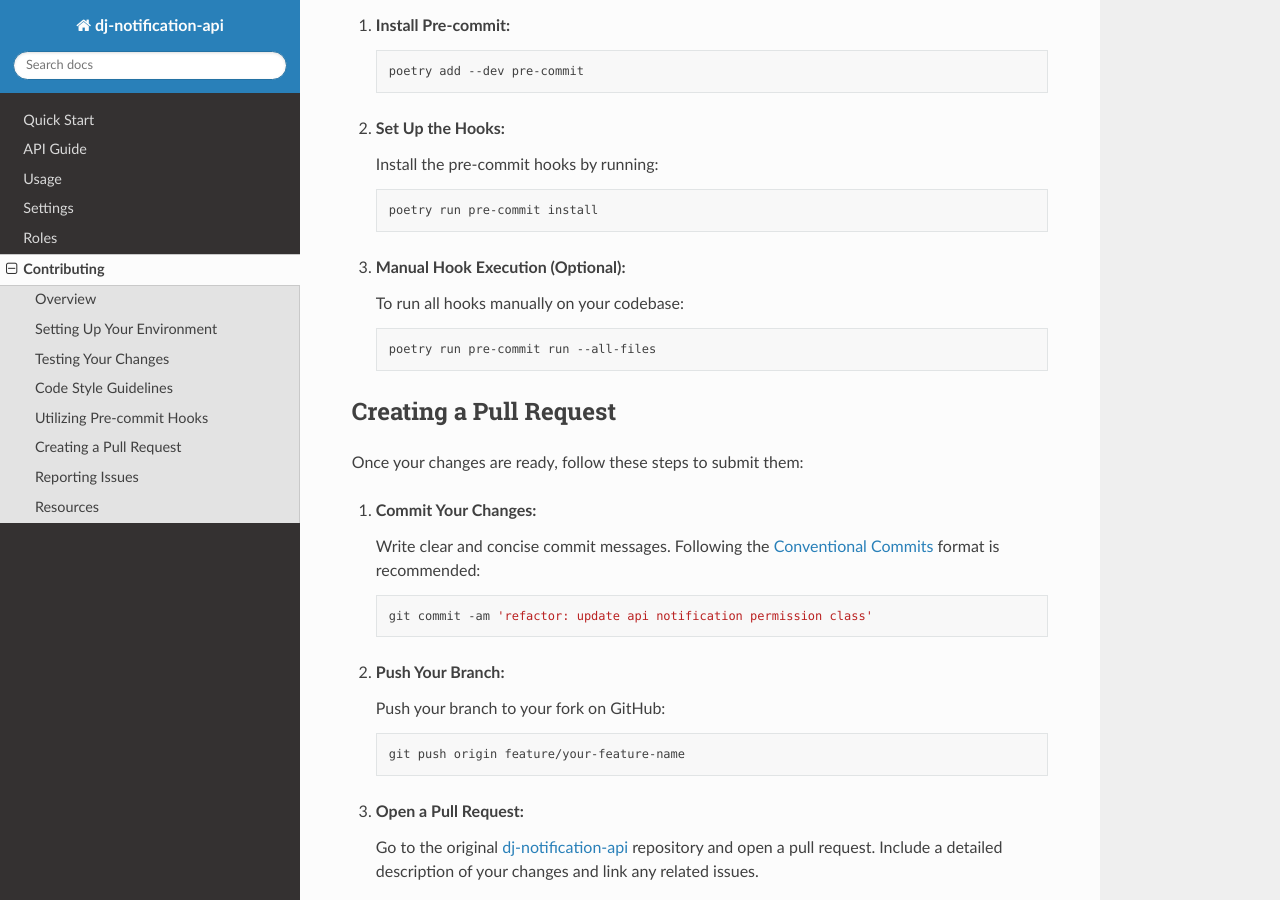
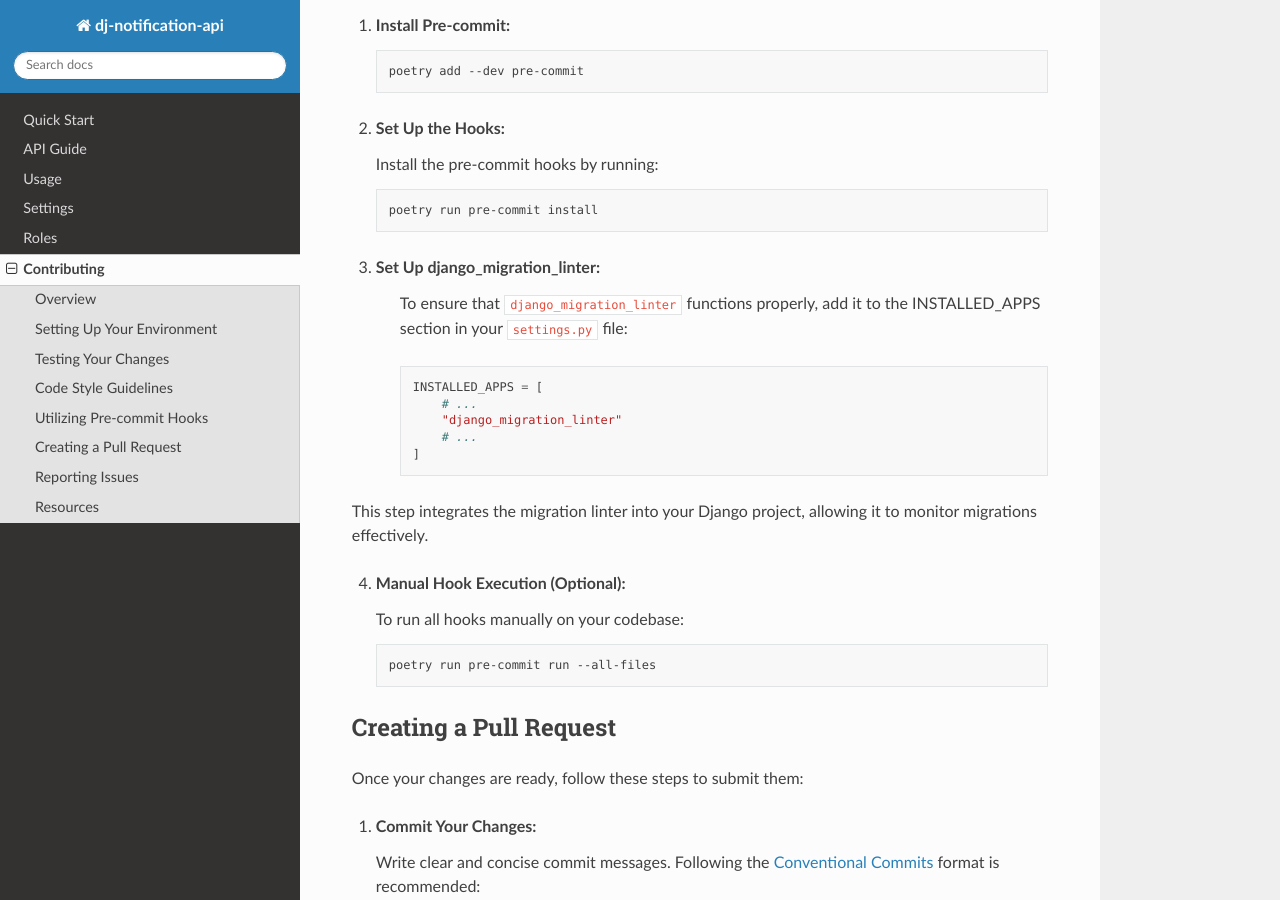
Before and after one commit to Lazarus-org/dj-notification-api, a Sphinx documentation site: the page built from docs/contributing.rst, in a window 1280 px wide and 900 px high, scrolled down 1752 px. Built offline with Sphinx 7.4.7 and the Read the Docs theme 2.0.0, drawn with Linux system fonts in a browser that asks for light colours.

Commit message:
:zap::books: docs(contributing): Update contributing documentations to add migration-linter hints

```diff
--- a/docs/contributing.rst
+++ b/docs/contributing.rst
@@ -92,7 +92,21 @@ Pre-commit hooks are used to automatically check and format code before you make
 
        poetry run pre-commit install
 
-3. **Manual Hook Execution (Optional):**
+3. **Set Up django_migration_linter:**
+
+    To ensure that ``django_migration_linter`` functions properly, add it to the INSTALLED_APPS section in your ``settings.py`` file:
+
+    .. code-block:: python
+
+        INSTALLED_APPS = [
+            # ...
+            "django_migration_linter"
+            # ...
+        ]
+
+This step integrates the migration linter into your Django project, allowing it to monitor migrations effectively.
+
+4. **Manual Hook Execution (Optional):**
 
    To run all hooks manually on your codebase:
 
```
Also changed, not shown: CODE_OF_CONDUCT.md (+1 -1 lines), CONTRIBUTING.md (+16 -1 lines), .pre-commit-config.yaml.
